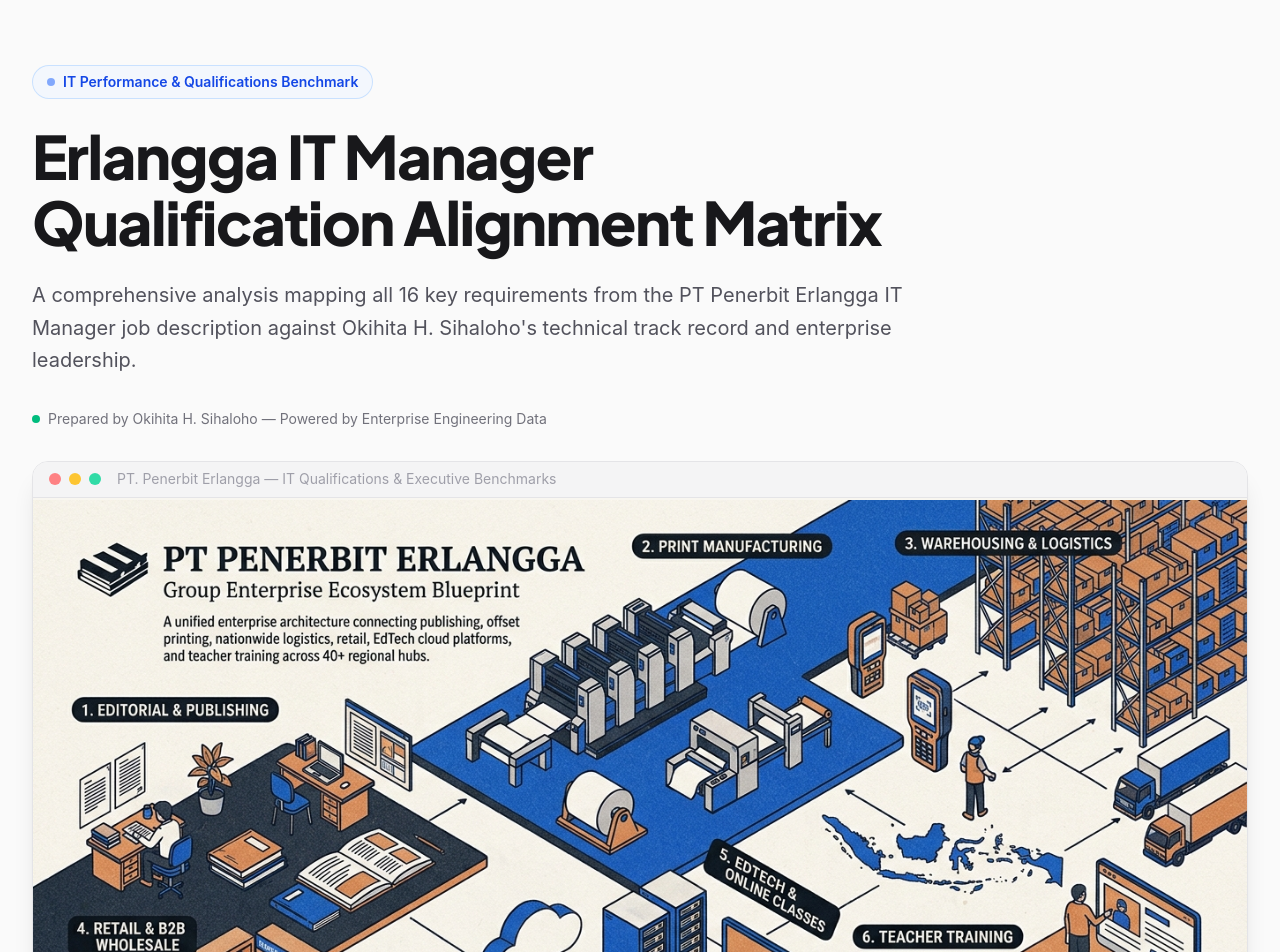
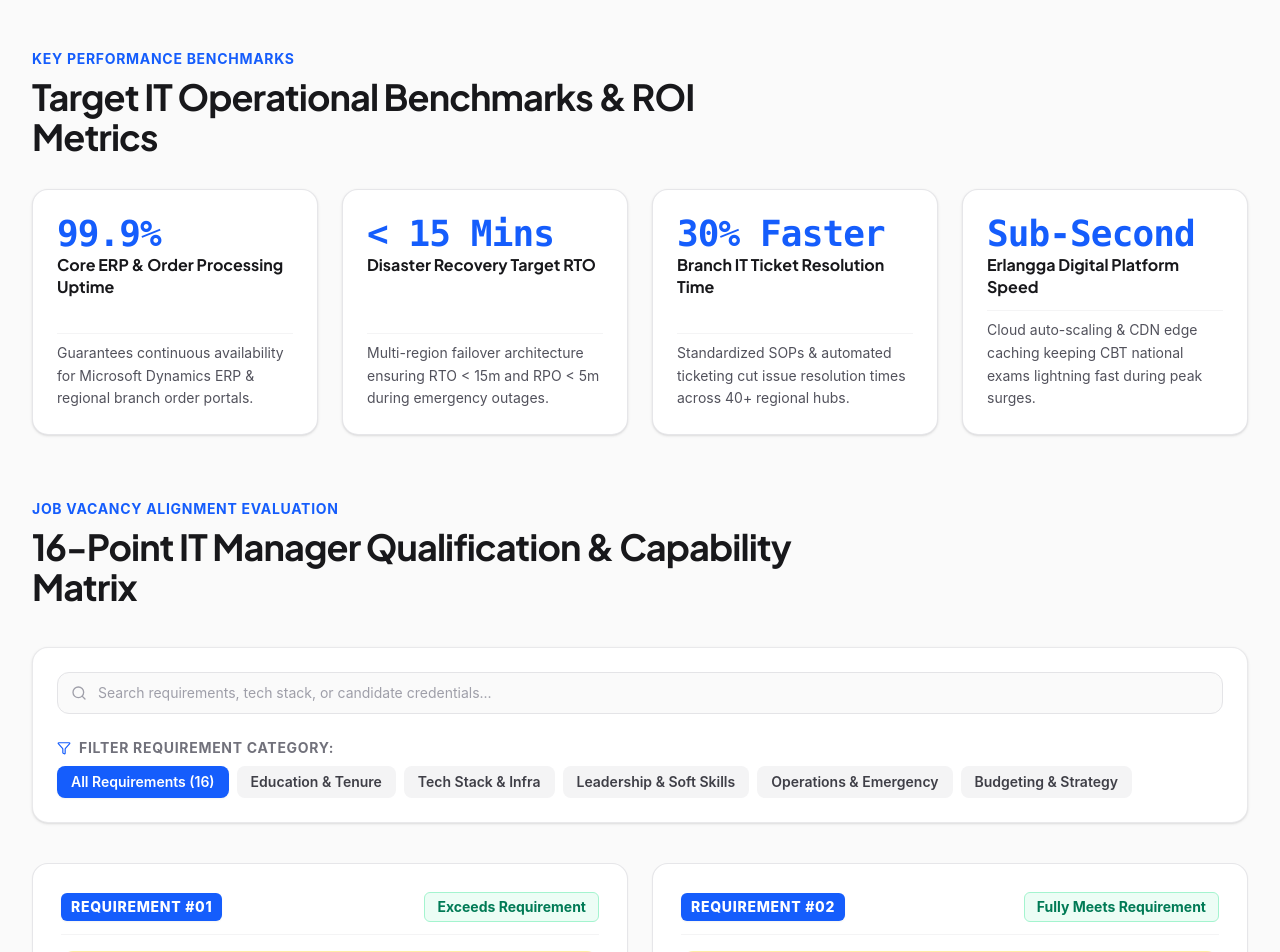
Before and after one commit to okihita/portfolio, a Next.js app: page /erlangga/performance in a window 1280 px wide. Shown: the part 80-1032 px from the top of the page. Built offline with nearby package versions, Linux system fonts and the light colour scheme.

Commit message:
fix(erlangga): remove hero section from /erlangga/performance view

```diff
--- a/components/erlangga/ErlanggaPerformanceView.tsx
+++ b/components/erlangga/ErlanggaPerformanceView.tsx
@@ -514,51 +514,7 @@
       {/* GLOBAL HEADER WITH NAVIGATION & LANG TOGGLE */}
       <Header navItems={ERLANGGA_NAV_ITEMS} lang={lang} onToggleLang={toggleLang} />
 
-      <main className="max-w-7xl mx-auto px-4 sm:px-6 lg:px-8 py-12 sm:py-20 space-y-24">
-        {/* --- HERO SECTION --- */}
-        <section className="space-y-8 border-b border-zinc-200/80 dark:border-zinc-800/80 pb-16">
-          <div className="space-y-6 max-w-4xl">
-            <div className="inline-flex items-center gap-2 px-3.5 py-1.5 rounded-full border border-blue-200/80 dark:border-blue-900/60 bg-blue-50/60 dark:bg-blue-950/40 text-blue-700 dark:text-blue-300 text-sm font-semibold">
-              <span className="w-2 h-2 rounded-full bg-blue-600 animate-pulse"></span>
-              <span>{t.targetBadge}</span>
-            </div>
-
-            <h1 className="text-4xl sm:text-6xl font-extrabold tracking-tight text-zinc-900 dark:text-zinc-50 leading-[1.1]">
-              {t.heroTitle}
-            </h1>
-
-            <p className="text-lg sm:text-xl text-zinc-600 dark:text-zinc-300 leading-relaxed font-normal">
-              {t.heroDesc}
-            </p>
-
-            <div className="pt-2 flex flex-wrap items-center gap-4 text-sm text-zinc-500 dark:text-zinc-400">
-              <div className="flex items-center gap-2">
-                <span className="w-2 h-2 rounded-full bg-emerald-500"></span>
-                <span>{t.authorMeta}</span>
-              </div>
-            </div>
-          </div>
-
-          {/* Master 16:9 Performance Hero Blueprint Banner */}
-          <div className="relative rounded-2xl border border-zinc-200 dark:border-zinc-800 bg-white dark:bg-zinc-900 overflow-hidden shadow-xl">
-            <div className="h-9 bg-zinc-100 dark:bg-zinc-950/80 border-b border-zinc-200 dark:border-zinc-800 px-4 flex items-center gap-2">
-              <span className="w-3 h-3 rounded-full bg-red-400/80 inline-block"></span>
-              <span className="w-3 h-3 rounded-full bg-amber-400/80 inline-block"></span>
-              <span className="w-3 h-3 rounded-full bg-emerald-400/80 inline-block"></span>
-              <span className="text-sm text-zinc-400 ml-2">
-                PT. Penerbit Erlangga — IT Qualifications & Executive Benchmarks
-              </span>
-            </div>
-            <div className="relative aspect-[16/9] w-full bg-[#f8f6f0] dark:bg-[#090d14] overflow-hidden">
-              <img
-                src="/images/erlangga/hero_risograph.jpg"
-                alt="Erlangga IT Performance Benchmarks & Qualification Matrix"
-                className="w-full h-full object-contain object-center transition-opacity"
-              />
-            </div>
-          </div>
-        </section>
-
+      <main className="max-w-7xl mx-auto px-4 sm:px-6 lg:px-8 py-12 sm:py-16 space-y-16">
         {/* === SECTION 1: KEY PERFORMANCE BENCHMARKS & TARGET ROI === */}
         <section className="space-y-8">
           <div className="space-y-2 max-w-3xl">
```
